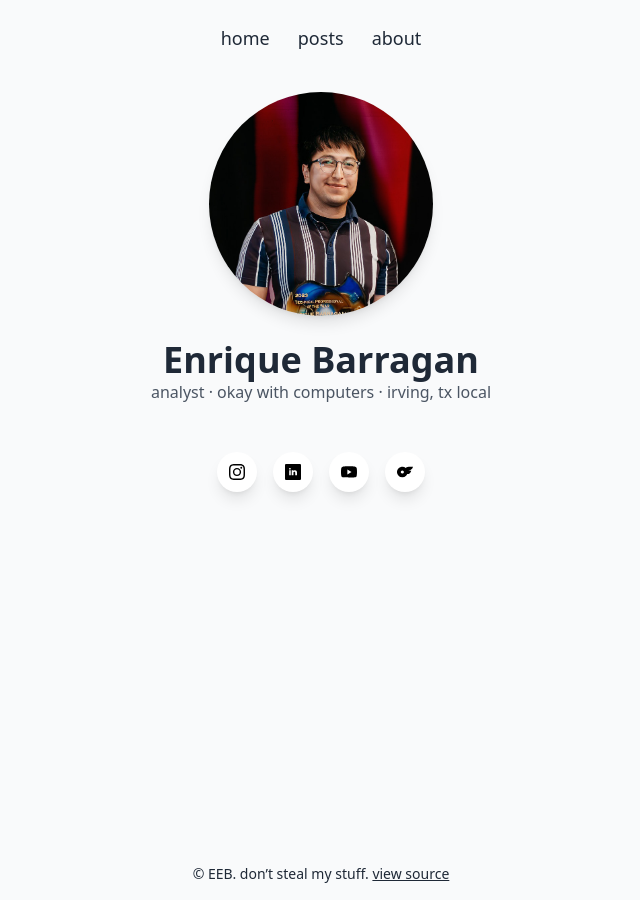
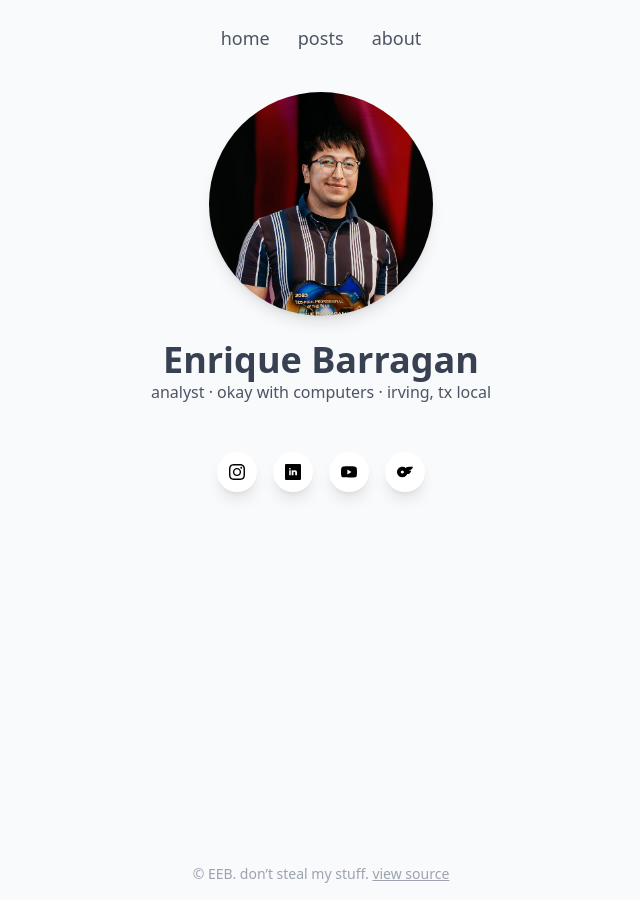
Before and after one commit to enriquebarragan/enriquebarragan.github.io, a Jekyll site: the page built from index.md, in a window 1280 px wide. Shown: the whole page, without its empty margins (319-959 px from the left). Built offline with Jekyll 4.4.1, drawn with Linux system fonts in a browser that asks for light colours; nearby versions of some CDN libraries.

Commit message:
Update default.html

```diff
--- a/_layouts/default.html
+++ b/_layouts/default.html
@@ -11,19 +11,19 @@
   <!-- =================================================== -->
 
 </head>
-<body class="bg-gray-50 text-gray-800 antialiased flex flex-col min-h-screen">
+<body class="bg-gray-50 text-gray-700 antialiased flex flex-col min-h-screen">
 
   <div class="text-center pt-6 pb-2 space-x-6">
-    <a href="/" class="text-gray-800 hover:text-gray-600 text-base sm:text-lg font-light">home</a>
-    <a href="/posts/" class="text-gray-800 hover:text-gray-600 text-base sm:text-lg font-light">posts</a>
-    <a href="/about/" class="text-gray-800 hover:text-gray-600 text-base sm:text-lg font-light">about</a>
+    <a href="/" class="text-gray-600 hover:text-gray-800 text-base sm:text-lg font-light">home</a>
+    <a href="/posts/" class="text-gray-600 hover:text-gray-800 text-base sm:text-lg font-light">posts</a>
+    <a href="/about/" class="text-gray-600 hover:text-gray-800 text-base sm:text-lg font-light">about</a>
   </div>
 
   <main class="max-w-3xl mx-auto px-4 py-8 flex-grow">
     {{ content }}
   </main>
 
-  <footer class="mt-auto py-4 text-center text-sm text-gray-800">
+  <footer class="mt-auto py-4 text-center text-sm text-gray-400">
     <a href="https://github.com/enriquebarragan/enriquebarragan.github.io/blob/main/LICENSE-content.md" target="_blank" rel="noopener noreferrer">
       &copy; EEB. don’t steal my stuff.
     </a>
```
